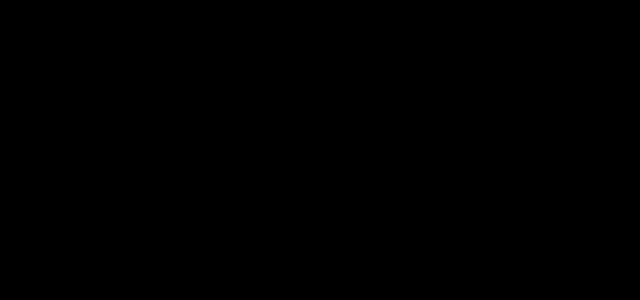
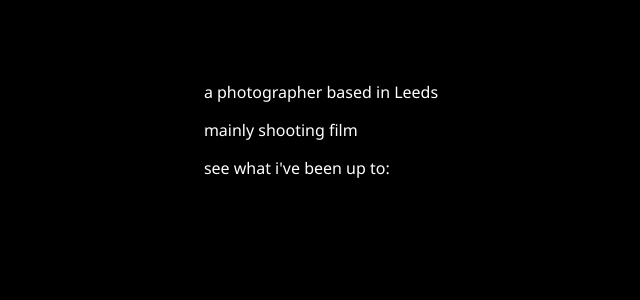
Before and after one commit to codegregcode/photo_portfolio, a React (Create React App) app: page /index in a window 1280 px wide. Before the commit this address had no page. Shown: the top 300 px of the page, without its empty margins (319-959 px from the left). Built offline with nearby package versions, Linux system fonts and the light colour scheme.

Commit message:
imports Index into App

```diff
--- a/src/components/App.jsx
+++ b/src/components/App.jsx
@@ -1,6 +1,7 @@
 import React from 'react';
 import { Route, Routes } from 'react-router-dom';
 import Title from './Title';
+import Index from './Index';
 import '../styles/app.css';
 
 const App = () => {
@@ -8,6 +9,7 @@ const App = () => {
     <div className="app-container">
       <Routes>
         <Route path="/" element={<Title />} />
+        <Route path="/index" element={<Index />} />
       </Routes>
     </div>
   );
```
